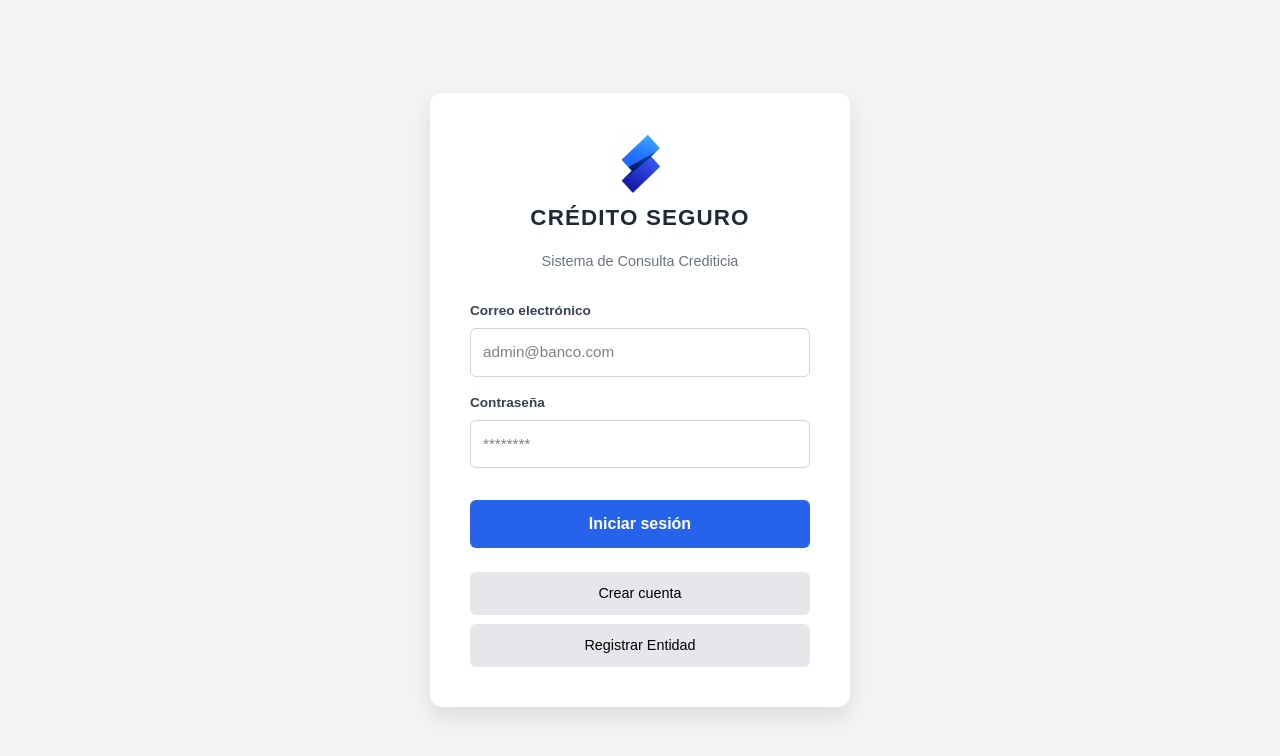
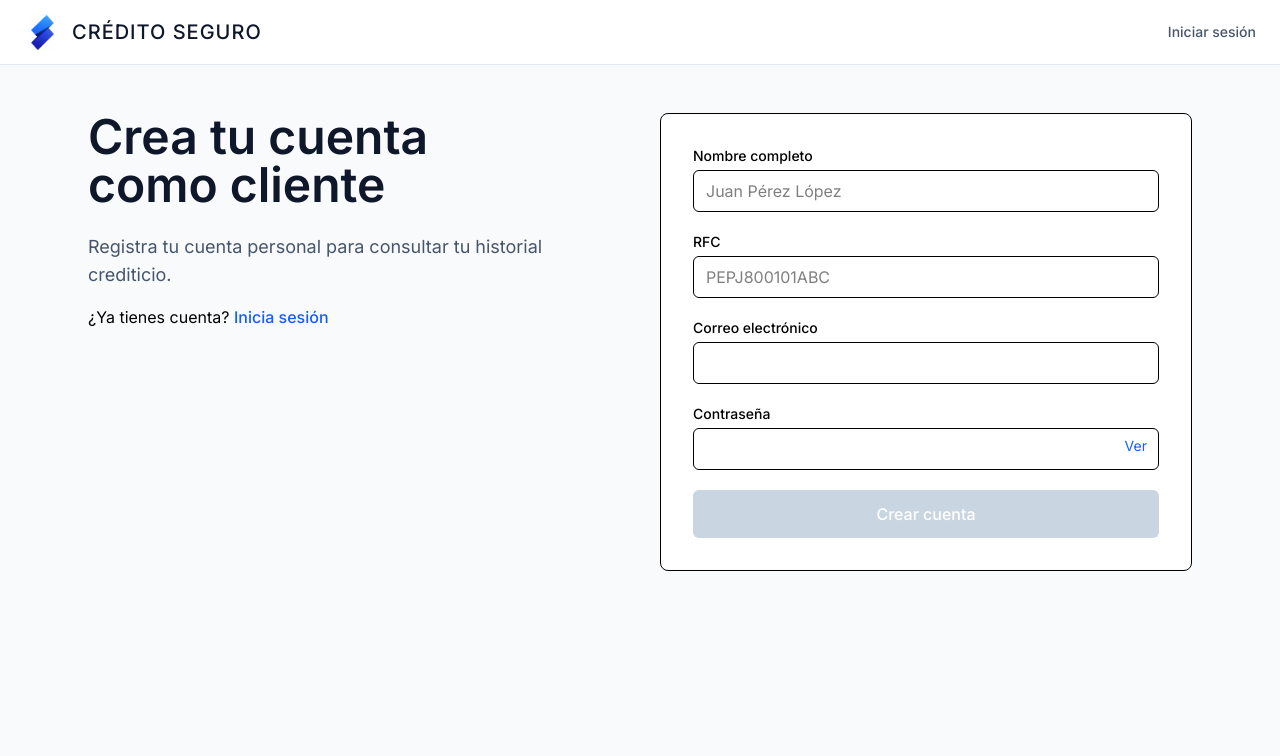
Before and after one commit to Drawiel/Credito-Seguro-FrontEnd, a React (Vite) app in the folder credito-seguro-front/: page /registrar-cuenta in a window 1280 px wide. Before the commit this address led to /login. Shown: the top 756 px of the page. Built offline with nearby package versions, Linux system fonts and the light colour scheme.

Commit message:
fix/crear cuenta

```diff
--- a/credito-seguro-front/src/App.jsx
+++ b/credito-seguro-front/src/App.jsx
@@ -1,6 +1,7 @@
 import { BrowserRouter, Routes, Route, Navigate } from "react-router-dom";
 import Login from "./pages/Login";
 import RegistroEntidadFinancieraPage from "./pages/RegistroEntidadFinancieraPage";
+import RegistroCuentaClientePage from "./pages/RegistroCuentaClientePage";
 
 
 import RequireAuth from "./components/RequireAuth";
@@ -82,6 +83,8 @@ function App() {
 
         <Route path="/registrar-entidad" element={<RegistroEntidadFinancieraPage />} />
 
+        <Route path="/registrar-cuenta" element={<RegistroCuentaClientePage />}/>
+
       </Routes>
     </BrowserRouter>
   );
--- /dev/null
+++ b/credito-seguro-front/src/api/registroUsuarios.js
@@ -0,0 +1,6 @@
+import api from "./axios";
+
+
+export const registrarUsuarioRequest = (data) => {
+  return api.post("/usuarios", data);
+};
--- a/credito-seguro-front/src/pages/Login.jsx
+++ b/credito-seguro-front/src/pages/Login.jsx
@@ -105,7 +105,7 @@ export default function Login() {
 
         {/* Botones secundarios */}
         <div style={styles.actions}>
-          <button onClick={() => navigate('/crear-cuenta')} style={styles.secondaryButton}>
+          <button onClick={() => navigate('/registrar-cuenta')} style={styles.secondaryButton}>
             Crear cuenta
           </button>
 
--- /dev/null
+++ b/credito-seguro-front/src/pages/RegistroCuentaClientePage.jsx
@@ -0,0 +1,231 @@
+import { useState } from "react";
+import { useNavigate } from "react-router-dom";
+import PublicNavbar from "../components/layout/PublicNavbar";
+import { registrarUsuarioRequest } from "../api/registroUsuarios";
+
+export default function RegistroCuentaClientePage() {
+  const navigate = useNavigate();
+
+  const [form, setForm] = useState({
+    nombreCompleto: "",
+    rfc: "",
+    correo: "",
+    contrasenia: "",
+  });
+
+  const [errors, setErrors] = useState({});
+  const [showPassword, setShowPassword] = useState(false);
+  const [loading, setLoading] = useState(false);
+  const [errorGeneral, setErrorGeneral] = useState("");
+  const [exito, setExito] = useState("");
+
+  // ===== VALIDACIONES =====
+  const validarNombre = (nombre) => {
+    const regex = /^[A-Za-zÁÉÍÓÚÑáéíóúñ\s]+$/;
+    if (!regex.test(nombre)) return "Solo letras y espacios.";
+    if (nombre.trim().split(" ").length < 2) return "Ingresa tu nombre completo.";
+    return "";
+  };
+
+  const validarRFC = (rfc) => {
+    const regex = /^[A-Z0-9]{13}$/;
+    if (!regex.test(rfc)) return "RFC inválido (13 caracteres).";
+    return "";
+  };
+
+  const validarCorreo = (correo) => {
+    const regex = /^[^\s@]+@[^\s@]+\.[^\s@]+$/;
+    if (!regex.test(correo)) return "Correo inválido.";
+    return "";
+  };
+
+  const validarContrasenia = (pass) => {
+    if (pass.length < 5) return "Mínimo 5 caracteres.";
+    if (!/[A-Z]/.test(pass)) return "Debe tener una mayúscula.";
+    if (!/[0-9]/.test(pass)) return "Debe tener un número.";
+    return "";
+  };
+
+  const onChange = (e) => {
+    const { name, value } = e.target;
+
+    setForm((prev) => ({ ...prev, [name]: value }));
+
+    let error = "";
+    if (name === "nombreCompleto") error = validarNombre(value);
+    if (name === "rfc") error = validarRFC(value.toUpperCase());
+    if (name === "correo") error = validarCorreo(value);
+    if (name === "contrasenia") error = validarContrasenia(value);
+
+    setErrors((prev) => ({ ...prev, [name]: error }));
+  };
+
+  // 🔒 Bandera global de validez
+  const isFormValid =
+    form.nombreCompleto &&
+    form.rfc &&
+    form.correo &&
+    form.contrasenia &&
+    !errors.nombreCompleto &&
+    !errors.rfc &&
+    !errors.correo &&
+    !errors.contrasenia;
+
+  const onSubmit = async (e) => {
+    e.preventDefault();
+    if (!isFormValid) return;
+
+    try {
+      setLoading(true);
+      setErrorGeneral("");
+      setExito("");
+
+      await registrarUsuarioRequest({
+        nombre: form.nombreCompleto.trim(),
+        nombreLegal: form.nombreCompleto.trim(),
+        rfc: form.rfc.toUpperCase(),
+        correo: form.correo.trim(),
+        contraseña: form.contrasenia,
+        tipoEntidad: "FISICA",
+      });
+
+      setExito("Cuenta creada correctamente. Ahora puedes iniciar sesión.");
+      setTimeout(() => navigate("/login"), 1200);
+
+    } catch (err) {
+      const mensajeApi =
+        err?.response?.data?.mensaje ||
+        err?.response?.data?.error ||
+        "No se pudo crear la cuenta.";
+      setErrorGeneral(mensajeApi);
+    } finally {
+      setLoading(false);
+    }
+  };
+
+  return (
+    <div className="min-h-screen bg-gray-50">
+      <PublicNavbar />
+
+      <main className="max-w-6xl mx-auto px-6 py-12 grid md:grid-cols-2 gap-10">
+        {/* IZQUIERDA */}
+        <section>
+          <h1 className="text-5xl font-bold text-slate-900">
+            Crea tu cuenta <br /> como cliente
+          </h1>
+
+          <p className="mt-6 text-slate-600 text-lg">
+            Registra tu cuenta personal para consultar tu historial crediticio.
+          </p>
+
+          <p className="mt-4">
+            ¿Ya tienes cuenta?{" "}
+            <button
+              type="button"
+              onClick={() => navigate("/login")}
+              className="text-blue-600 font-medium hover:underline"
+            >
+              Inicia sesión
+            </button>
+          </p>
+        </section>
+
+        {/* FORMULARIO */}
+        <section className="bg-white border rounded-lg p-8">
+          <form onSubmit={onSubmit} className="space-y-5">
+            {/* Nombre */}
+            <div>
+              <label className="block text-sm font-medium mb-1">Nombre completo</label>
+              <input
+                name="nombreCompleto"
+                value={form.nombreCompleto}
+                onChange={onChange}
+                className="w-full border rounded-md px-3 py-2"
+                placeholder="Juan Pérez López"
+              />
+              {errors.nombreCompleto && (
+                <p className="text-red-600 text-sm">{errors.nombreCompleto}</p>
+              )}
+            </div>
+
+            {/* RFC */}
+            <div>
+              <label className="block text-sm font-medium mb-1">RFC</label>
+              <input
+                name="rfc"
+                value={form.rfc}
+                onChange={onChange}
+                className="w-full border rounded-md px-3 py-2 uppercase"
+                placeholder="PEPJ800101ABC"
+              />
+              {errors.rfc && <p className="text-red-600 text-sm">{errors.rfc}</p>}
+            </div>
+
+            {/* Correo */}
+            <div>
+              <label className="block text-sm font-medium mb-1">Correo electrónico</label>
+              <input
+                type="email"
+                name="correo"
+                value={form.correo}
+                onChange={onChange}
+                className="w-full border rounded-md px-3 py-2"
+              />
+              {errors.correo && <p className="text-red-600 text-sm">{errors.correo}</p>}
+            </div>
+
+            {/* Contraseña */}
+            <div>
+              <label className="block text-sm font-medium mb-1">Contraseña</label>
+              <div className="relative">
+                <input
+                  type={showPassword ? "text" : "password"}
+                  name="contrasenia"
+                  value={form.contrasenia}
+                  onChange={onChange}
+                  className="w-full border rounded-md px-3 py-2 pr-12"
+                />
+                <button
+                  type="button"
+                  onClick={() => setShowPassword(!showPassword)}
+                  className="absolute right-3 top-2 text-sm text-blue-600"
+                >
+                  {showPassword ? "Ocultar" : "Ver"}
+                </button>
+              </div>
+              {errors.contrasenia && (
+                <p className="text-red-600 text-sm">{errors.contrasenia}</p>
+              )}
+            </div>
+
+            {/* Mensajes */}
+            {errorGeneral && (
+              <div className="bg-red-50 text-red-700 border border-red-200 rounded-md p-3 text-sm">
+                {errorGeneral}
+              </div>
+            )}
+
+            {exito && (
+              <div className="bg-green-50 text-green-700 border border-green-200 rounded-md p-3 text-sm">
+                {exito}
+              </div>
+            )}
+
+            <button
+              type="submit"
+              disabled={!isFormValid || loading}
+              className={`w-full py-3 rounded-md font-medium text-white
+                ${
+                  isFormValid && !loading
+                    ? "bg-blue-600 hover:bg-blue-700"
+                    : "bg-slate-300 cursor-not-allowed"
+                }`}
+            >
+              {loading ? "Creando cuenta..." : "Crear cuenta"}
+            </button>
+          </form>
+        </section>
+      </main>
+    </div>
+  );
+}
```
